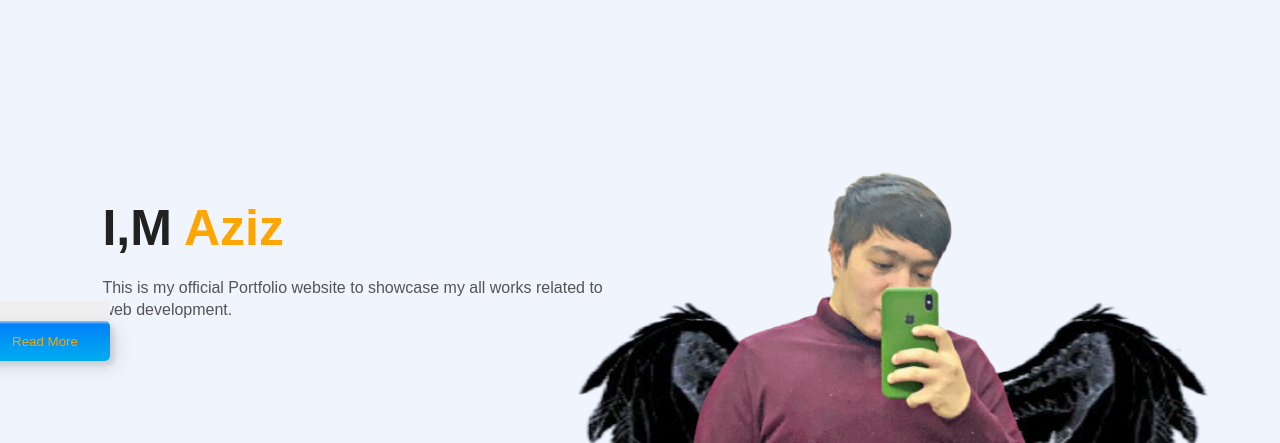
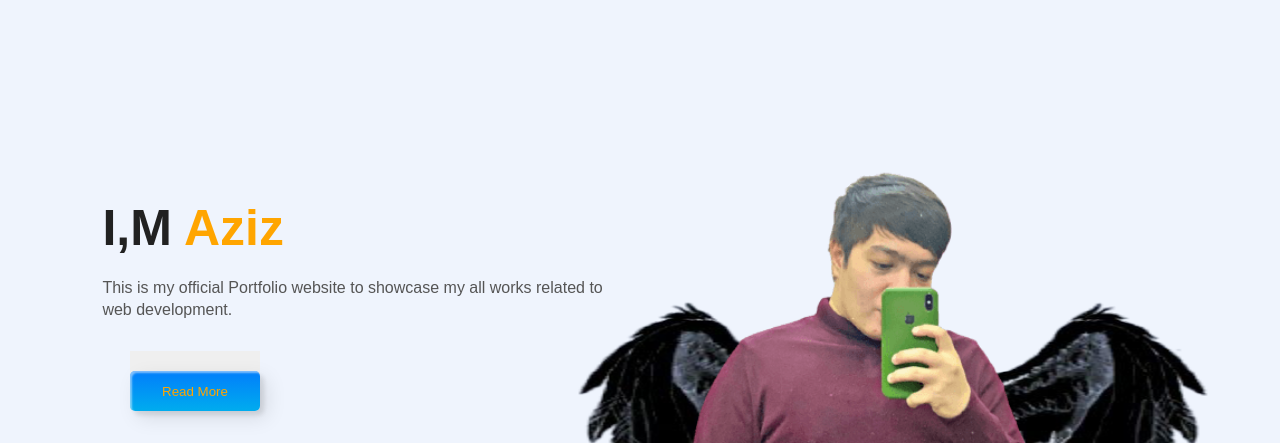
Before and after one commit to abdurashiidov/Abdurashiidov-partfolio, a plain HTML site: page index.html in a window 1280 px wide. Shown: the part 71-514 px from the top of the page. Drawn offline with Linux system fonts and the light colour scheme.

Commit message:
add change

```diff
--- a/css/main.css
+++ b/css/main.css
@@ -155,6 +155,8 @@ span{
     line-height: 42px;
     -webkit-perspective: 230px;
     perspective: 230px;
+    margin-left: 150px;
+    margin-top: 50px;
   }
   .btn-12 span {
     background: rgb(0,172,238);
```
